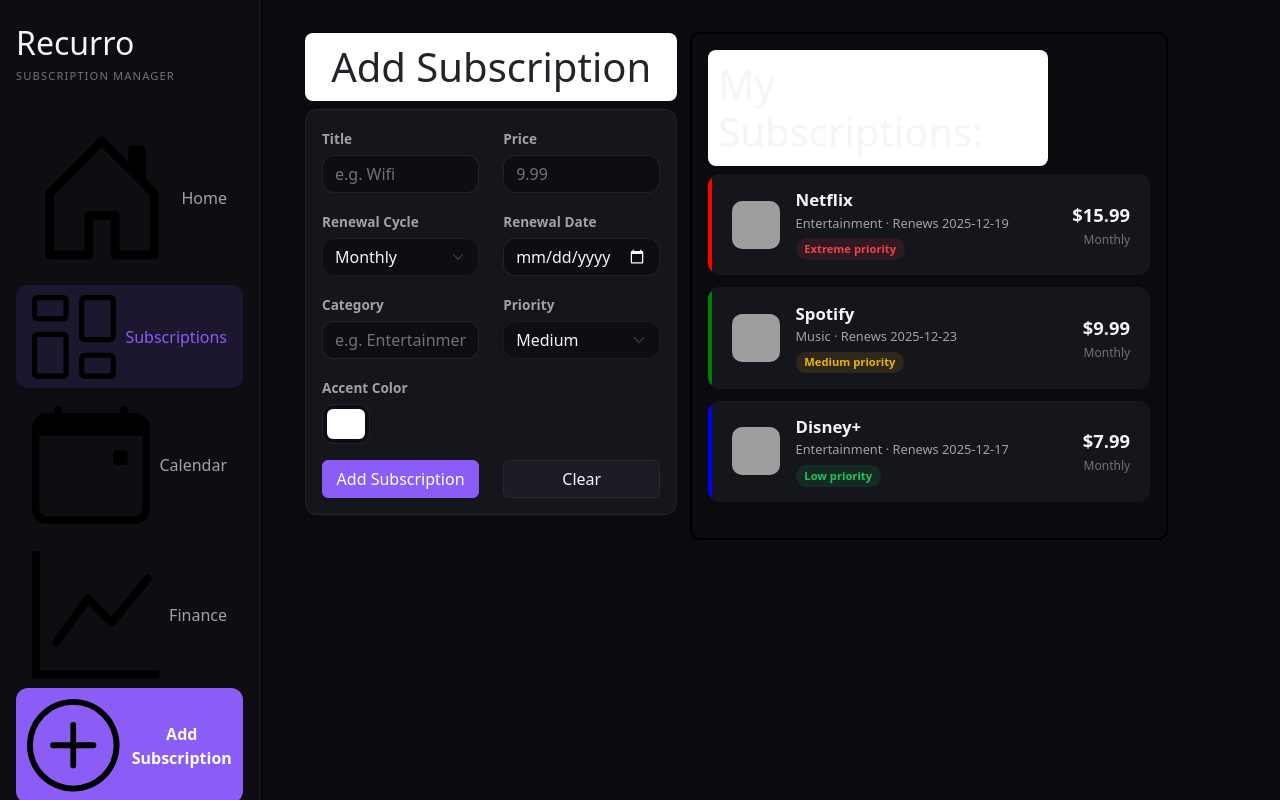
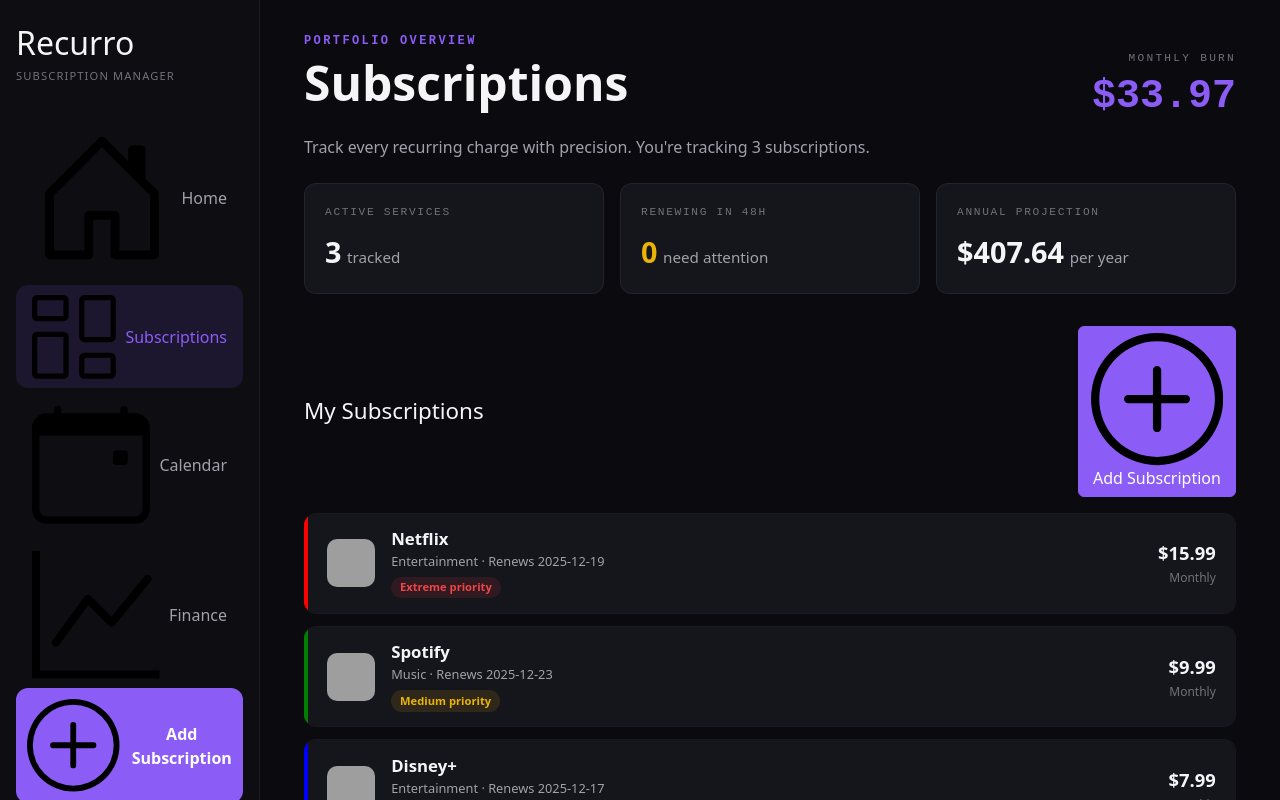
Before and after one commit to WillDvorak/subscription-tracker, a React (Vite) app in the folder Frontend/subscription-tracker/: page /#/subscriptions in a window 1280 px wide. Built offline with nearby package versions, Linux system fonts and the light colour scheme; grey boxes are pictures that could not be loaded.

Commit message:
modified subscriptions page, added modal as form

```diff
--- a/Frontend/subscription-tracker/package.json
+++ b/Frontend/subscription-tracker/package.json
@@ -16,6 +16,7 @@
     "react-bootstrap-icons": "^1.11.6",
     "react-calendar": "^6.0.0",
     "react-chartjs-2": "^5.3.1",
+    "react-colorful": "^5.7.0",
     "react-dom": "^19.2.0",
     "react-router": "^7.10.1"
   },
--- a/Frontend/subscription-tracker/src/components/content/SubscriptionItemBar.css
+++ b/Frontend/subscription-tracker/src/components/content/SubscriptionItemBar.css
@@ -7,7 +7,6 @@
     border-radius: var(--radius);
     padding: 0.9rem 1.2rem;
     margin-bottom: 0.75rem;
-    cursor: pointer;
     border-left: 4px solid var(--item-accent);
     transition: background 0.2s ease, border-color 0.15s ease;
     position: relative;
--- a/Frontend/subscription-tracker/src/components/input/SubscriptionInputForm.jsx
+++ b/Frontend/subscription-tracker/src/components/input/SubscriptionInputForm.jsx
@@ -1,5 +1,6 @@
 import { useState } from "react";
 import { Form, Button, Card, Row, Col } from "react-bootstrap";
+import { HexColorPicker } from "react-colorful";
 import "./SubscriptionInputForm.css";
 
 
@@ -16,8 +17,6 @@
     });
 
     const [priceInput, setPriceInput] = useState("");
-
-    console.log("Form Data:", formData);
 
     const handleChange = (e) => {
         const { name, value } = e.target;
@@ -71,6 +70,7 @@
             color: "#ffffff",
         });
         setPriceInput("");
+        props.onClose?.();
     };
 
 
@@ -178,12 +178,19 @@
                     <Row>
                         <Col md={6}>
                             <Form.Group className="mb-3">
-                                <Form.Label>Accent Color</Form.Label>
-                                <Form.Control
-                                    type="color"
-                                    name="color"
-                                    value={formData.color}
-                                    onChange={handleChange}
+                                <Form.Label>
+                                    Accent Color{" "}
+                                    <span
+                                        className="color-swatch-preview"
+                                        style={{ backgroundColor: formData.color }}
+                                    />
+                                </Form.Label>
+                                <HexColorPicker
+                                    className="accent-color-picker"
+                                    color={formData.color}
+                                    onChange={(color) =>
+                                        setFormData((prev) => ({ ...prev, color }))
+                                    }
                                 />
                             </Form.Group>
                         </Col>
--- /dev/null
+++ b/Frontend/subscription-tracker/src/components/screens/SubscriptionList.css
@@ -0,0 +1,141 @@
+.sub-list-header {
+    padding-bottom: 2rem;
+}
+
+.sub-list-eyebrow {
+    color: var(--accent);
+    text-transform: uppercase;
+    letter-spacing: 0.2em;
+    font-size: 0.75rem;
+    font-weight: 700;
+    font-family: monospace;
+}
+
+.sub-list-title-row {
+    display: flex;
+    justify-content: space-between;
+    align-items: flex-start;
+    gap: 1rem;
+    flex-wrap: wrap;
+}
+
+.sub-list-title {
+    font-size: 3rem;
+    font-weight: 800;
+    margin: 0.25rem 0;
+    color: var(--text-primary);
+}
+
+.sub-list-burn {
+    text-align: right;
+}
+
+.sub-list-burn-label {
+    text-transform: uppercase;
+    letter-spacing: 0.2em;
+    font-size: 0.7rem;
+    color: var(--text-muted);
+    font-family: monospace;
+}
+
+.sub-list-burn-value {
+    font-size: 2.5rem;
+    font-weight: 800;
+    color: var(--accent);
+    font-family: monospace;
+}
+
+.sub-list-desc {
+    color: var(--text-secondary);
+    max-width: 600px;
+    margin: 0.5rem 0 1.5rem;
+}
+
+.sub-stats-row {
+    display: flex;
+    gap: 1rem;
+    flex-wrap: wrap;
+}
+
+.sub-stat-card {
+    flex: 1;
+    min-width: 180px;
+    background-color: var(--bg-card);
+    border: 1px solid var(--border-subtle);
+    border-radius: var(--radius);
+    padding: 1.25rem;
+}
+
+.sub-stat-label {
+    text-transform: uppercase;
+    letter-spacing: 0.15em;
+    font-size: 0.7rem;
+    color: var(--text-muted);
+    font-family: monospace;
+    margin-bottom: 0.6rem;
+}
+
+.sub-stat-value {
+    font-size: 1.8rem;
+    font-weight: 800;
+    color: var(--text-primary);
+}
+
+.sub-stat-value .accent {
+    color: var(--accent);
+}
+
+.sub-stat-value .warn {
+    color: var(--warning);
+}
+
+.sub-stat-suffix {
+    font-size: 0.95rem;
+    font-weight: 400;
+    color: var(--text-secondary);
+    margin-left: 0.35rem;
+}
+
+.sub-list-actions {
+    display: flex;
+    justify-content: space-between;
+    align-items: center;
+    margin-bottom: 1rem;
+}
+
+.sub-list-actions h2 {
+    color: var(--text-primary);
+    font-size: 1.4rem;
+    margin: 0;
+}
+
+.sub-add-btn {
+    background-color: var(--accent);
+    border-color: var(--accent);
+}
+
+.sub-add-btn:hover {
+    background-color: var(--accent-hover);
+    border-color: var(--accent-hover);
+}
+
+/* Bootstrap Modal overrides for dark theme */
+.modal-content {
+    background-color: var(--bg-sidebar);
+    border: 1px solid var(--border-strong);
+    color: var(--text-primary);
+}
+
+.modal-header {
+    border-bottom: 1px solid var(--border-subtle);
+}
+
+.modal-title {
+    color: var(--text-primary);
+}
+
+.modal-body .sub-form-card {
+    border: none;
+    background-color: transparent;
+    padding: 0;
+}
--- a/Frontend/subscription-tracker/src/components/screens/SubscriptionList.jsx
+++ b/Frontend/subscription-tracker/src/components/screens/SubscriptionList.jsx
@@ -1,10 +1,29 @@
 import { useState, useContext } from "react";
-import { Container, Row, Col, Card, Form } from "react-bootstrap";
+import { Container, Row, Col, Button, Modal } from "react-bootstrap";
+import { PlusCircle } from "react-bootstrap-icons";
 import SubscriptionItemBar from "../content/SubscriptionItemBar.jsx";
 import SubscriptionInputForm from "../input/SubscriptionInputForm.jsx";
 import EditSubscriptionForm from "../input/EditSubscriptionForm.jsx";
+import "./SubscriptionList.css";
 
 import { SubscriptionDataContext } from "../contexts/SubscriptionDataContext.js";
+
+// Convert a price to its monthly equivalent based on renewal cycle
+function toMonthly(price, renewCycle) {
+    const value = parseFloat(price) || 0;
+    switch (renewCycle) {
+        case "Weekly":
+            return value * 4.33;
+        case "Quarterly":
+            return value / 3;
+        case "Biannually":
+            return value / 6;
+        case "Yearly":
+            return value / 12;
+        default:
+            return value; // Monthly / Other
+    }
+}
 
 /**
  *
@@ -15,53 +34,77 @@
 
     const [subscriptions, setSubscriptions] = useContext(SubscriptionDataContext)
     const [selectedSubscription, setSelectedSubscription] = useState({})
-    console.log(subscriptions)
 
     const [isEditing, setIsEditing] = useState(false);
-    const [isCreating, setIsCreating] = useState(true);
-    const [isSearching, setIsSearching] = useState(false);
-    console.log(isEditing);
-    console.log(isCreating);
+    const [showAddForm, setShowAddForm] = useState(false);
 
-    function handleSubscriptionEdit(editedSubscription) {
+    const totalTracked = subscriptions.length;
+    const monthlyBurn = subscriptions.reduce(
+        (sum, sub) => sum + toMonthly(sub.price, sub.renewCycle || sub.renewCycleTime),
+        0
+    );
+    const annualProjection = monthlyBurn * 12;
 
-    }
-
-
-
+    const now = new Date();
+    const renewingSoon = subscriptions.filter((sub) => {
+        if (!sub.renewDate) return false;
+        const renewDate = new Date(sub.renewDate);
+        const diffMs = renewDate - now;
+        const diffHours = diffMs / (1000 * 60 * 60);
+        return diffHours >= 0 && diffHours <= 48;
+    }).length;
 
     return (
-        <Container fluid >
+        <Container fluid>
+            <div className="sub-list-header">
+                <div className="sub-list-eyebrow">Portfolio Overview</div>
+                <div className="sub-list-title-row">
+                    <h1 className="sub-list-title">Subscriptions</h1>
+                    <div className="sub-list-burn">
+                        <div className="sub-list-burn-label">Monthly Burn</div>
+                        <div className="sub-list-burn-value">${monthlyBurn.toLocaleString('en-US', { minimumFractionDigits: 2, maximumFractionDigits: 2 })}</div>
+                    </div>
+                </div>
+                <p className="sub-list-desc">
+                    Track every recurring charge with precision. You're tracking{" "}{totalTracked} {totalTracked === 1 ? "subscription" : "subscriptions"}.
+                </p>
+
+                <div className="sub-stats-row">
+                    <div className="sub-stat-card">
+                        <div className="sub-stat-label">Active Services</div>
+                        <div className="sub-stat-value">
+                            {totalTracked}
+                            <span className="sub-stat-suffix">tracked</span>
+                        </div>
+                    </div>
+
+                    <div className="sub-stat-card">
+                        <div className="sub-stat-label">Renewing in 48h</div>
+                        <div className="sub-stat-value">
+                            <span className="warn">{renewingSoon}</span>
+                            <span className="sub-stat-suffix">need attention</span>
+                        </div>
+                    </div>
+
+                    <div className="sub-stat-card">
+                        <div className="sub-stat-label">Annual Projection</div>
+                        <div className="sub-stat-value">
+                            ${annualProjection.toLocaleString('en-US', { minimumFractionDigits: 2, maximumFractionDigits: 2 })}
+                            <span className="sub-stat-suffix">per year</span>
+                        </div>
+                    </div>
+                </div>
+            </div>
+
+            <div className="sub-list-actions">
+                <h2>My Subscriptions</h2>
+                <Button className="sub-add-btn" onClick={() => setShowAddForm(true)}>
+                    <PlusCircle className="nav-icon" /> Add Subscription
+                </Button>
+            </div>
+
             <Row>
-
-                <Col xs={12} md={5} >
-                    <Card
-                        style={{
-                            backgroundColor: "transparent"
-                        }}>
-                        <h1 style={{ backgroundColor: "white", borderRadius: 8, padding: 10, minWidth: "auto", textAlign: "center" }}>{
-                            isCreating ? "Add Subscription" : isEditing ? "Edit Subscription" :
-                                isSearching ? "Search Subscriptions" : "Manage Subscriptions"
-                        }</h1>
-                        {isCreating ? <>
-                            <SubscriptionInputForm setIsCreating={setIsCreating} setSubscriptions={setSubscriptions} />
-                        </> : <></>}
-                        {isEditing ? <>
-                            <EditSubscriptionForm setSubscriptions={setSubscriptions} selectedSubscription={selectedSubscription} setIsEditing={setIsEditing} setIsCreating={setIsCreating}/>
-                        </> : <></>}
-                        {isSearching ? <></> : <></>}
-                    </Card>
-                </Col>
-
-                <Col xs={12} md={6}
-                    style={{
-                        backgroundColor: "transparent",
-                        borderRadius: 10,
-                        padding: "1rem",
-                        border: "2px solid black",
-                    }}>
-                    <h1 style={{ backgroundColor: "white", borderRadius: 8, padding: 10, width: 340 }}>My Subscriptions:</h1>
-                    {/* TODO: create addsubscriptionbar, when pressed, sets IsCreating state var, changes side to create Subscription*/}
+                <Col xs={12}>
                     {subscriptions && subscriptions.map((sub) => (
                         <SubscriptionItemBar
                             key={sub.id}
@@ -69,11 +112,23 @@
                             setSubs={setSubscriptions}
                             setSelected={setSelectedSubscription}
                             setIsEditing={setIsEditing}
-                            setIsCreating={setIsCreating}
+                            setIsCreating={setShowAddForm}
                         />
-                    )) || <><p>Loading...</p></>}
+                    )) || <p>Loading...</p>}
                 </Col>
             </Row>
+
+            <Modal show={showAddForm} onHide={() => setShowAddForm(false)} centered>
+                <Modal.Header closeButton closeVariant="white">
+                    <Modal.Title>Add Subscription</Modal.Title>
+                </Modal.Header>
+                <Modal.Body>
+                    <SubscriptionInputForm
+                        setSubscriptions={setSubscriptions}
+                        onClose={() => setShowAddForm(false)}
+                    />
+                </Modal.Body>
+            </Modal>
         </Container>
     );
 }
```
Also changed, not shown: Frontend/subscription-tracker/src/components/input/SubscriptionInputForm.css (+29 -0 lines), 1 other file (tests, documents, lock files or other folders).
